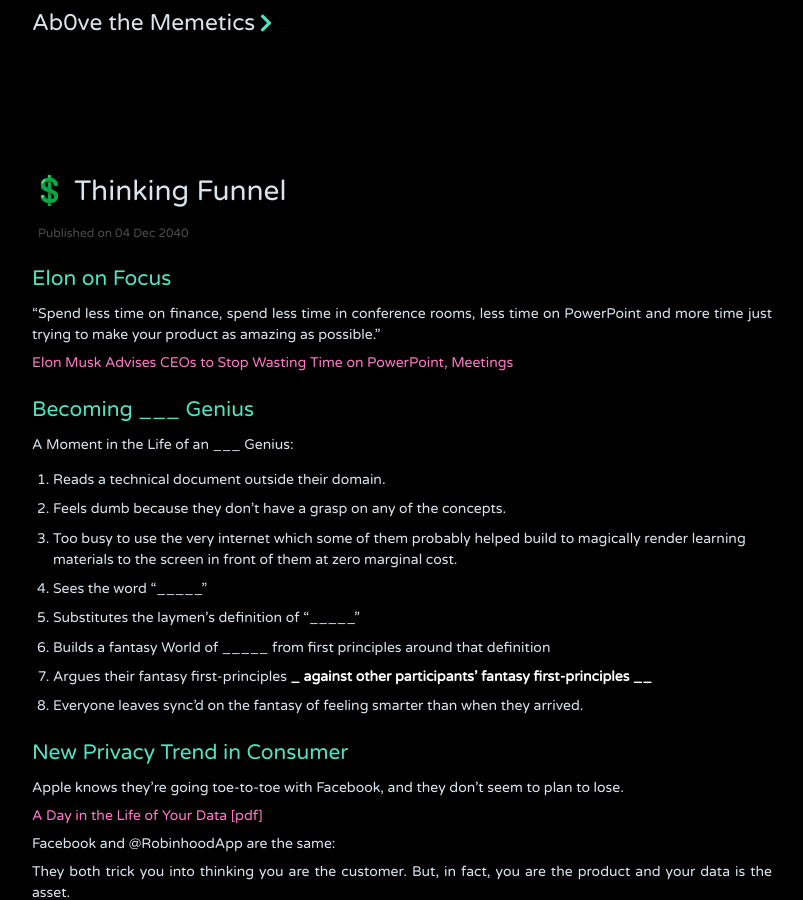
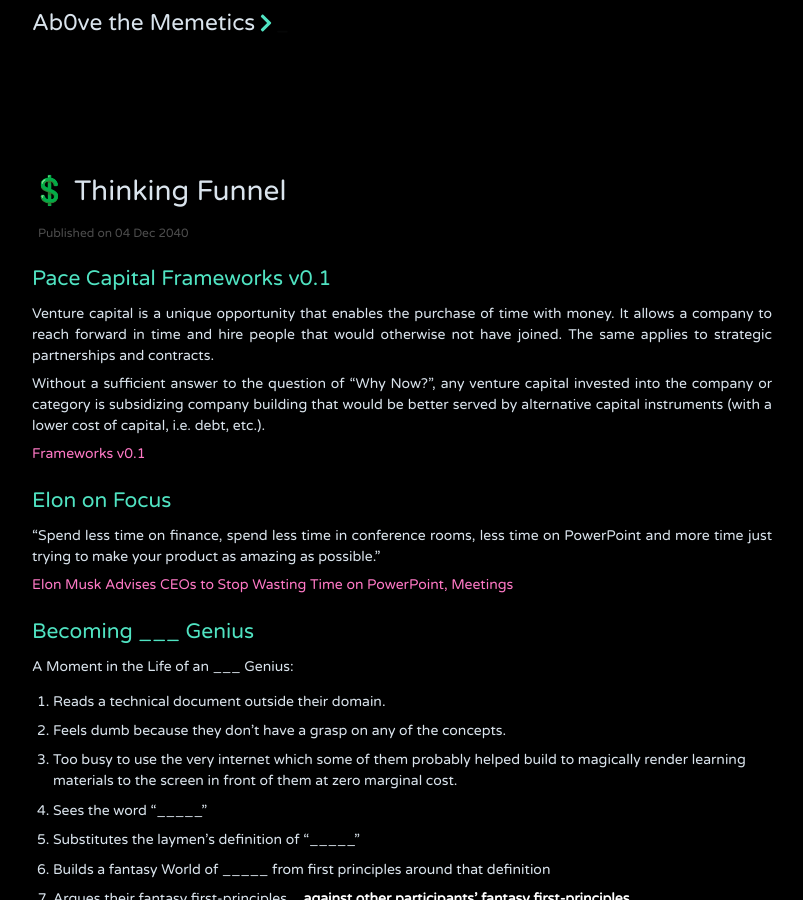
Before and after one commit to jithendrabsy/thoughts, a Jekyll site: the page built from _posts/2040-12-04-thinking.md, in a window 1280 px wide and 900 px high. Shown: the whole window, without its empty margins (238-1041 px from the left). Built offline with Jekyll 4.4.1, drawn with Linux system fonts in a browser that asks for light colours; nearby versions of some CDN libraries.

Commit message:
Update Dates

```diff
--- a/_posts/2040-12-04-thinking.md
+++ b/_posts/2040-12-04-thinking.md
@@ -4,6 +4,15 @@
 description:
 tags: Creation
 ---
+
+## Pace Capital Frameworks v0.1
+
+Venture capital is a unique opportunity that enables the purchase of time with money. It allows a company to reach forward in time and hire people that would otherwise not have joined. The same applies to strategic partnerships and contracts.
+
+Without a sufficient answer to the question of “Why Now?”, any venture capital invested into the company or category is subsidizing company building that would be better served by alternative capital instruments (with a lower cost of capital, i.e. debt, etc.).
+
+[Frameworks v0.1](https://docs.google.com/document/d/1-UiEeoiV0xBFVZgid63FRaph03OCmHzyEExubn63j0U/edit#)
+
 
 ## Elon on Focus
 
```
Also changed, not shown: _posts/2040-12-02-master-computer.md (renamed from _posts/2020-03-15-master-computer.md, +1 -1 lines), _posts/2040-12-03-knowledge-base.md (+2 -2 lines), _posts/2040-12-01-books.md (renamed from _posts/2040-12-02-books.md).
